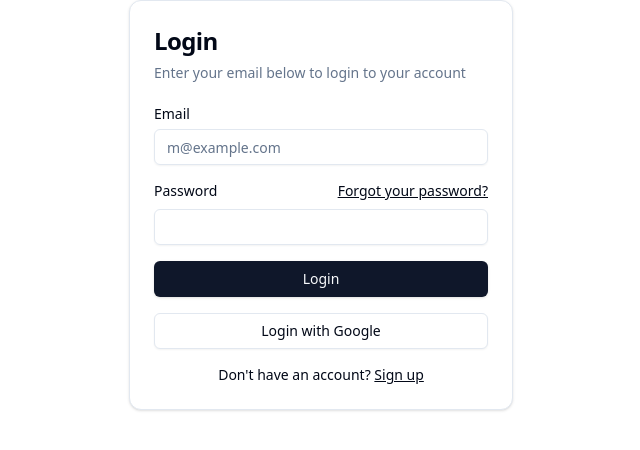
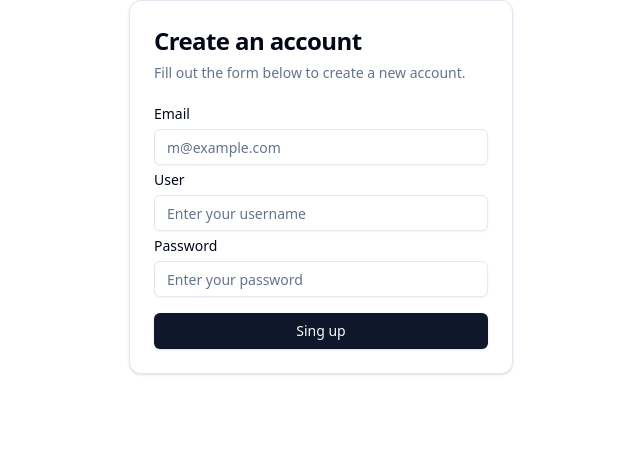
Before and after one commit to MarlonUrda/Login-WebII, a Vue app in the folder client/: page /Register in a window 1280 px wide. Shown: the top 450 px of the page, without its empty margins (319-959 px from the left). Built offline with nearby package versions, Linux system fonts and the light colour scheme.

Commit message:
Add  Forgot, ForgotUser, and Register views

```diff
--- a/client/package.json
+++ b/client/package.json
@@ -16,7 +16,8 @@
     "radix-vue": "^1.8.1",
     "tailwind-merge": "^2.3.0",
     "tailwindcss-animate": "^1.0.7",
-    "vue": "^3.4.21"
+    "vue": "^3.4.21",
+    "vue-router": "^4.0.13"
   },
   "devDependencies": {
     "@vitejs/plugin-vue": "^5.0.4",
--- a/client/src/App.vue
+++ b/client/src/App.vue
@@ -1,57 +1,16 @@
-<script setup lang="ts">
-import { Button } from '@/components/ui/button'
-import { Card, CardContent, CardDescription, CardHeader, CardTitle } from '@/components/ui/card'
-import { Input } from '@/components/ui/input'
-import { Label } from '@/components/ui/label'
+<template>
+  <div id="app">
+
+    <router-view/>
+  </div>
+</template>
+
+<script>
+export default {
+  name: 'App',
+}
 </script>
 
-<template>
-  <Card class="mx-auto max-w-sm">
-    <CardHeader>
-      <CardTitle class="text-2xl">
-        Login
-      </CardTitle>
-      <CardDescription>
-        Enter your email below to login to your account
-      </CardDescription>
-    </CardHeader>
-    <CardContent>
-      <div class="grid gap-4">
-        <div class="grid gap-2">
-          <Label for="email">Email</Label>
-          <Input
-            id="email"
-            type="email"
-            placeholder="m@example.com"
-            required
-          />
-        </div>
-        <div class="grid gap-2">
-          <div class="flex items-center">
-            <Label for="password">Password</Label>
-            <a href="#" class="ml-auto inline-block text-sm underline">
-              Forgot your password?
-            </a>
-          </div>
-          <Input id="password" type="password" required />
-        </div>
-        <Button type="submit" class="w-full">
-          Login
-        </Button>
-        <Button variant="outline" class="w-full">
-          Login with Google
-        </Button>
-      </div>
-      <div class="mt-4 text-center text-sm">
-        Don't have an account?
-        <a href="#" class="underline">
-          Sign up
-        </a>
-      </div>
-    </CardContent>
-  </Card>
-</template>
-
-<style scoped>
-
+<style>
+/* Estilos globales */
 </style>
--- a/client/src/main.js
+++ b/client/src/main.js
@@ -1,5 +1,6 @@
 import { createApp } from 'vue'
 import './index.css'
 import App from './App.vue'
+import router from './router'
 
-createApp(App).mount('#app')
+createApp(App).use(router).mount('#app')
--- /dev/null
+++ b/client/src/views/Forgot.vue
@@ -0,0 +1,46 @@
+<script setup lang="ts">
+import { Button } from '@/components/ui/button'
+import { Card, CardContent, CardDescription, CardHeader, CardTitle } from '@/components/ui/card'
+import { Input } from '@/components/ui/input'
+import { Label } from '@/components/ui/label'
+</script>
+
+<template>
+  <Card class="mx-auto max-w-sm">
+    <CardHeader>
+      <CardTitle class="text-2xl">
+        Enter your username
+      </CardTitle>
+      <CardDescription>
+        The one that you use to sign in with.
+      </CardDescription>
+    </CardHeader>
+    <CardContent>
+      <div class="grid gap-4">
+        <div class="grid gap-2">
+            <Label for="">User</Label>
+          <Input
+            id="user"
+            type="text"
+            placeholder="Enter your username"
+            required
+          />
+        </div>
+        <Button type="submit" class="w-full">
+          Next
+        </Button>
+      </div>
+      <div class="mt-4 text-center text-sm">
+
+        <router-link to="/ForgotUser" class="underline">
+            Forgot your username?
+        </router-link>
+
+      </div>
+    </CardContent>
+  </Card>
+</template>
+
+<style scoped>
+
+</style>
--- /dev/null
+++ b/client/src/views/ForgotUser.vue
@@ -0,0 +1,46 @@
+<script setup lang="ts">
+import { Button } from '@/components/ui/button'
+import { Card, CardContent, CardDescription, CardHeader, CardTitle } from '@/components/ui/card'
+import { Input } from '@/components/ui/input'
+import { Label } from '@/components/ui/label'
+</script>
+
+<template>
+  <Card class="mx-auto max-w-sm">
+    <CardHeader>
+      <CardTitle class="text-2xl">
+        Enter your email address
+      </CardTitle>
+      <CardDescription>
+        Recovering your username starts with the email linked to your account.
+      </CardDescription>
+    </CardHeader>
+    <CardContent>
+      <div class="grid gap-4">
+        <div class="grid gap-2">
+            <Label for="email">Email</Label>
+          <Input
+            id="email"
+            type="email"
+            placeholder="m@example.com"
+            required
+          />
+        </div>
+        <Button type="submit" class="w-full">
+          Next
+        </Button>
+      </div>
+      <div class="mt-4 text-center text-sm">
+
+        <router-link to="/Forgot" class="underline">
+            Forgot your password?
+        </router-link>
+
+      </div>
+    </CardContent>
+  </Card>
+</template>
+
+<style scoped>
+
+</style>
--- /dev/null
+++ b/client/src/views/Home.vue
@@ -0,0 +1,11 @@
+<script>
+</script>
+
+<template>
+    <div>
+        <h1>Home</h1>
+    </div>
+</template>
+
+<style>
+</style>
--- /dev/null
+++ b/client/src/views/Login.vue
@@ -0,0 +1,57 @@
+<script setup lang="ts">
+import { Button } from '@/components/ui/button'
+import { Card, CardContent, CardDescription, CardHeader, CardTitle } from '@/components/ui/card'
+import { Input } from '@/components/ui/input'
+import { Label } from '@/components/ui/label'
+</script>
+
+<template>
+  <Card class="mx-auto max-w-sm">
+    <CardHeader>
+      <CardTitle class="text-2xl">
+        Login
+      </CardTitle>
+      <CardDescription>
+        Enter your email below to login to your account
+      </CardDescription>
+    </CardHeader>
+    <CardContent>
+      <div class="grid gap-4">
+        <div class="grid gap-2">
+          <Label for="email">Email</Label>
+          <Input
+            id="email"
+            type="email"
+            placeholder="m@example.com"
+            required
+          />
+        </div>
+        <div class="grid gap-2">
+          <div class="flex items-center">
+            <Label for="password">Password</Label>
+            <router-link to="/Forgot" class="ml-auto inline-block text-sm underline">
+              Forgot your password?
+            </router-link>
+          </div>
+          <Input id="password" type="password" required />
+        </div>
+        <Button type="submit" class="w-full">
+          Login
+        </Button>
+        <Button variant="outline" class="w-full">
+          Login with Google
+        </Button>
+      </div>
+      <div class="mt-4 text-center text-sm">
+        Don't have an account?
+        <router-link to="/Register" class="underline">
+              Sing up
+        </router-link>
+      </div>
+    </CardContent>
+  </Card>
+</template>
+
+<style scoped>
+
+</style>
--- /dev/null
+++ b/client/src/views/Register.vue
@@ -0,0 +1,55 @@
+<script setup lang="ts">
+import { Button } from '@/components/ui/button'
+import { Card, CardContent, CardDescription, CardHeader, CardTitle } from '@/components/ui/card'
+import { Input } from '@/components/ui/input'
+import { Label } from '@/components/ui/label'
+</script>
+
+<template>
+  <Card class="mx-auto max-w-sm">
+    <CardHeader>
+      <CardTitle class="text-2xl">
+        Create an account
+
+      </CardTitle>
+      <CardDescription>
+        Fill out the form below to create a new account.
+      </CardDescription>
+    </CardHeader>
+    <CardContent>
+      <div class="grid gap-4">
+        <div class="grid gap-2">
+          <Label for="email">Email</Label>
+          <Input
+            id="email"
+            type="email"
+            placeholder="m@example.com"
+            required
+          />
+          <Label for="">User</Label>
+          <Input
+            id="user"
+            type="text"
+            placeholder="Enter your username"
+            required
+          />
+          <Label for="">Password</Label>
+          <Input
+            id="password"
+            type="password"
+            placeholder="Enter your password"
+            required
+          />
+        </div>
+        <Button type="submit" class="w-full">
+          Sing up
+        </Button>
+      </div>
+
+    </CardContent>
+  </Card>
+</template>
+
+<style scoped>
+
+</style>
```
Also changed, not shown: client/src/router.js (added, +23 -0 lines), 1 other file (tests, documents, lock files or other folders).
